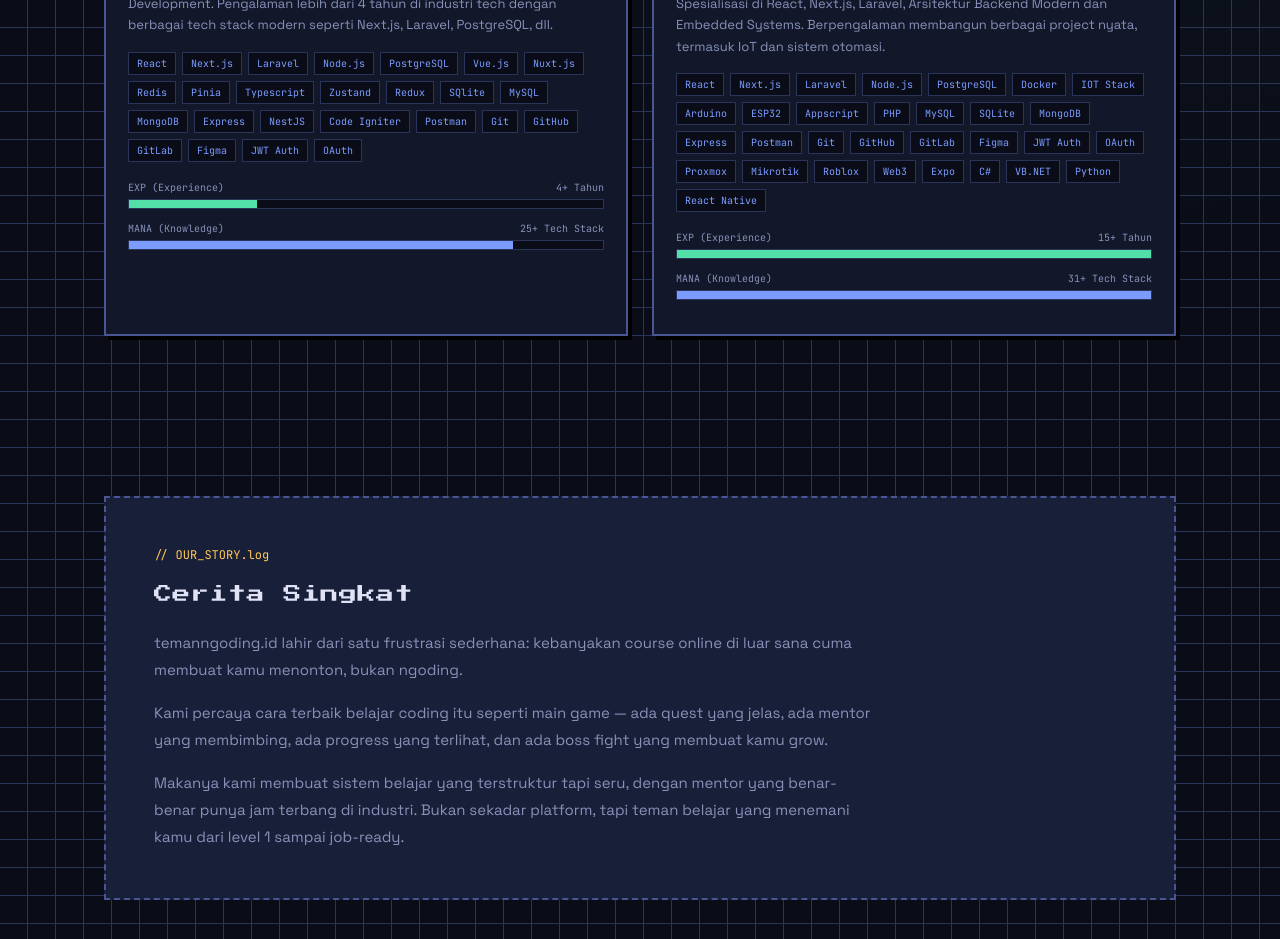
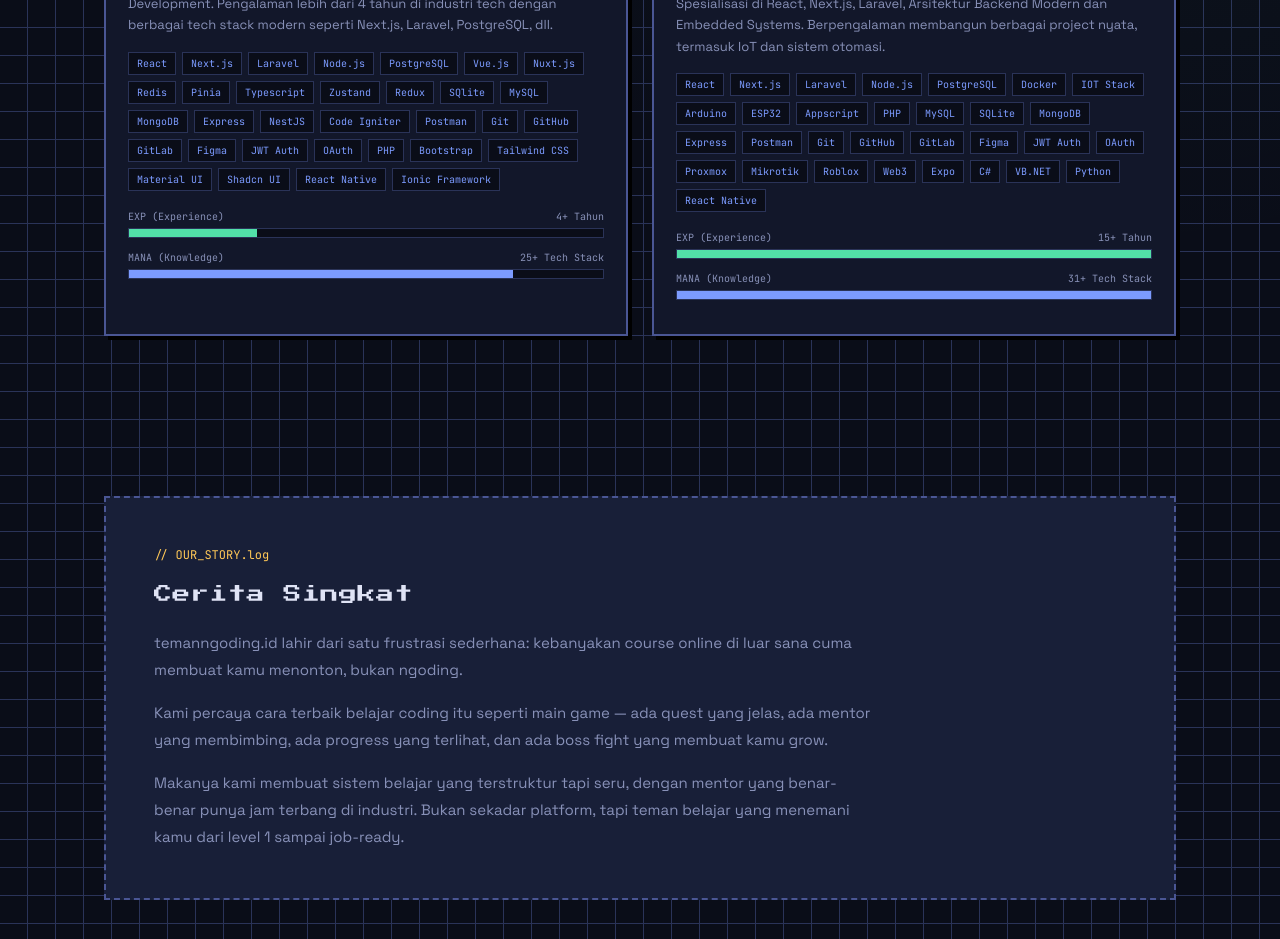
Before and after one commit to temanngoding-dev/landing-page, a Next.js app: page /about in a window 1280 px wide. Shown: the part 1680-2619 px from the top of the page. Built offline with nearby package versions, Linux system fonts and the light colour scheme.

Commit message:
feat: add course, mentor, and package configuration constants

```diff
--- a/src/constants/index.tsx
+++ b/src/constants/index.tsx
@@ -35,7 +35,7 @@
     level: calcLevel(25, 4),
     image: '/assets/images/mentor/mirza.png',
     bio: `Fullstack engineer dengan spesialisasi di bidang Frontend Web Development. Pengalaman lebih dari 4 tahun di industri tech dengan berbagai tech stack modern seperti Next.js, Laravel, PostgreSQL, dll.`,
-    skills: ['React', 'Next.js', 'Laravel', 'Node.js', 'PostgreSQL', 'Vue.js', 'Nuxt.js', 'Redis', 'Pinia', 'Typescript', 'Zustand', 'Redux', 'SQlite', 'MySQL', 'MongoDB', 'Express', 'NestJS', 'Code Igniter', 'Postman', 'Git', 'GitHub', 'GitLab', 'Figma', 'JWT Auth', 'OAuth'],
+    skills: ['React', 'Next.js', 'Laravel', 'Node.js', 'PostgreSQL', 'Vue.js', 'Nuxt.js', 'Redis', 'Pinia', 'Typescript', 'Zustand', 'Redux', 'SQlite', 'MySQL', 'MongoDB', 'Express', 'NestJS', 'Code Igniter', 'Postman', 'Git', 'GitHub', 'GitLab', 'Figma', 'JWT Auth', 'OAuth', 'PHP', 'Bootstrap', 'Tailwind CSS', 'Material UI', 'Shadcn UI', 'React Native', 'Ionic Framework'],
     stats: [
       { label: 'EXP (Experience)', valueText: `4+ Tahun`, percent: Math.round((4 / 15) * 100), color: '#52e0a8' },
       { label: 'MANA (Knowledge)', valueText: `25+ Tech Stack`, percent: Math.round((25 / 31) * 100), color: '#7c9bff' }
```
